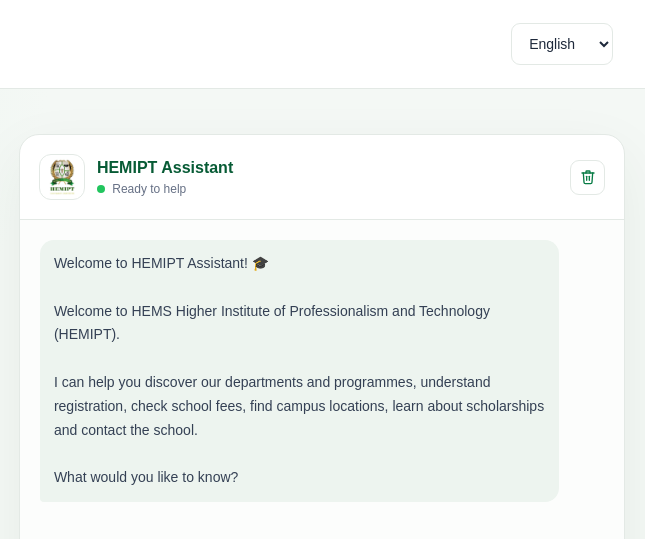
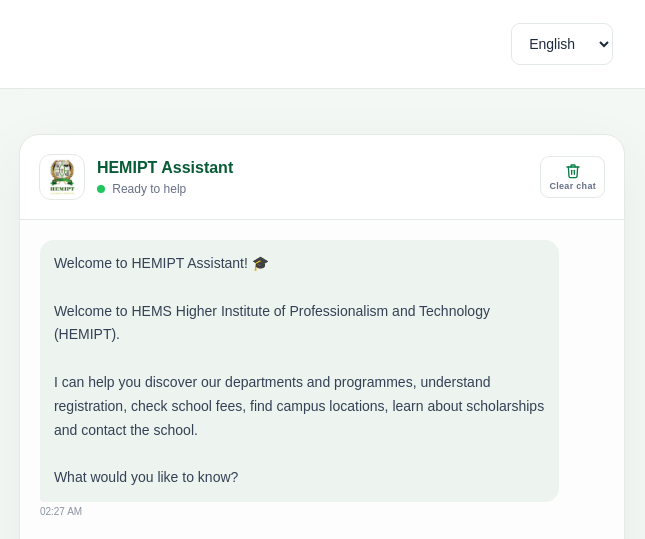
Before and after one commit to socgniawistane15-coder/HEMIPT_ASSISTANT, a plain HTML site: page index.html in a window 1280 px wide. Shown: the top 539 px of the page, 590-1235 px from the left. Drawn offline with Linux system fonts and the light colour scheme.

Commit message:
feat: phase 5 polish + Clear chat label
Clear button:
- Added 'Clear chat' label below the trash icon for clarity
- Button now uses flex column layout to stack icon + label

Timestamps:
- Every message (bot and user) shows HH:MM AM/PM on send
- Displayed below the bubble, right-aligned for user messages

Copy button:
- Appears on hover over any bot message
- Copies the full response text to clipboard
- Shows 'Copied!' feedback for 1.5s then resets
- Styled as a small pill button, hidden until hover

Message structure:
- Introduced .bubble-wrap (flex column) to hold bubble,
  timestamp and copy button cleanly
- Moved max-width: 92% from p to bubble-wrap so the
  timestamp stays aligned with the bubble

```diff
--- a/index.html
+++ b/index.html
@@ -82,6 +82,7 @@
               <path d="M14 11v6"></path>
               <path d="M9 6V4a1 1 0 0 1 1-1h4a1 1 0 0 1 1 1v2"></path>
             </svg>
+            <span class="clear-label">Clear chat</span>
           </button>
         </div>
 
--- a/script.js
+++ b/script.js
@@ -1625,20 +1625,47 @@ function normalize(text) {
    ===================================================== */
 function addMessage(text, sender) {
     const wrapper = document.createElement("div");
-
     wrapper.className = sender === "user"
         ? "message user-message"
         : "message bot-message";
 
+    // Column wrapper — holds bubble, timestamp and (for bot) copy button
+    const bubbleWrap = document.createElement("div");
+    bubbleWrap.className = "bubble-wrap";
+
     const paragraph = document.createElement("p");
-
-    // Safely display the message
     paragraph.textContent = text;
 
-    wrapper.appendChild(paragraph);
+    // Timestamp
+    const timeEl = document.createElement("span");
+    timeEl.className = "message-time";
+    timeEl.textContent = new Date().toLocaleTimeString("en-US", {
+        hour: "2-digit",
+        minute: "2-digit"
+    });
+
+    bubbleWrap.appendChild(paragraph);
+    bubbleWrap.appendChild(timeEl);
+
+    // Copy button — bot messages only
+    if (sender === "bot") {
+        const copyBtn = document.createElement("button");
+        copyBtn.type = "button";
+        copyBtn.className = "copy-button";
+        copyBtn.textContent = "Copy";
+        copyBtn.addEventListener("click", () => {
+            navigator.clipboard.writeText(text).then(() => {
+                copyBtn.textContent = "Copied!";
+                setTimeout(() => { copyBtn.textContent = "Copy"; }, 1500);
+            });
+        });
+        bubbleWrap.appendChild(copyBtn);
+    }
+
+    wrapper.appendChild(bubbleWrap);
     messagesContainer.appendChild(wrapper);
 
-    // Return the message so askQuestion() can locate it
+    // Return the wrapper so askQuestion() can scroll to it
     return wrapper;
 }
 
--- a/style.css
+++ b/style.css
@@ -236,11 +236,13 @@ body {
 }
 
 .clear-button {
-  width: 35px;
-  height: 35px;
+  min-width: 52px;
+  padding: 6px 8px;
   margin-left: auto;
-  display: grid;
-  place-items: center;
+  display: flex;
+  flex-direction: column;
+  align-items: center;
+  gap: 3px;
   border: 1px solid var(--border);
   border-radius: 9px;
   background: white;
@@ -252,6 +254,14 @@ body {
 .clear-button:hover {
   background: var(--green-light);
   border-color: var(--green);
+}
+
+.clear-label {
+  font-size: 9px;
+  font-weight: 600;
+  letter-spacing: 0.3px;
+  color: var(--muted);
+  line-height: 1;
 }
 
 .chat-messages {
@@ -276,13 +286,51 @@ body {
 }
 
 .message p {
-  max-width: 92%;
+  max-width: 100%;
   padding: 12px 14px;
   border-radius: 14px;
   font-size: 14px;
   line-height: 1.7;
   white-space: pre-line;
   overflow-wrap: anywhere;
+}
+
+/* Wraps the bubble, timestamp and copy button in a column */
+.bubble-wrap {
+  max-width: 92%;
+  display: flex;
+  flex-direction: column;
+}
+
+.message-time {
+  margin-top: 4px;
+  font-size: 10px;
+  color: var(--muted);
+  opacity: 0.75;
+}
+
+.user-message .message-time { text-align: right; }
+.bot-message  .message-time { text-align: left;  }
+
+.copy-button {
+  display: none;
+  align-self: flex-start;
+  margin-top: 5px;
+  padding: 3px 10px;
+  background: white;
+  border: 1px solid var(--border);
+  border-radius: 20px;
+  color: var(--muted);
+  font-size: 10px;
+  cursor: pointer;
+  transition: color 0.15s, border-color 0.15s;
+}
+
+.bot-message:hover .copy-button { display: block; }
+
+.copy-button:hover {
+  color: var(--green);
+  border-color: var(--green);
 }
 
 .bot-message p {
```
